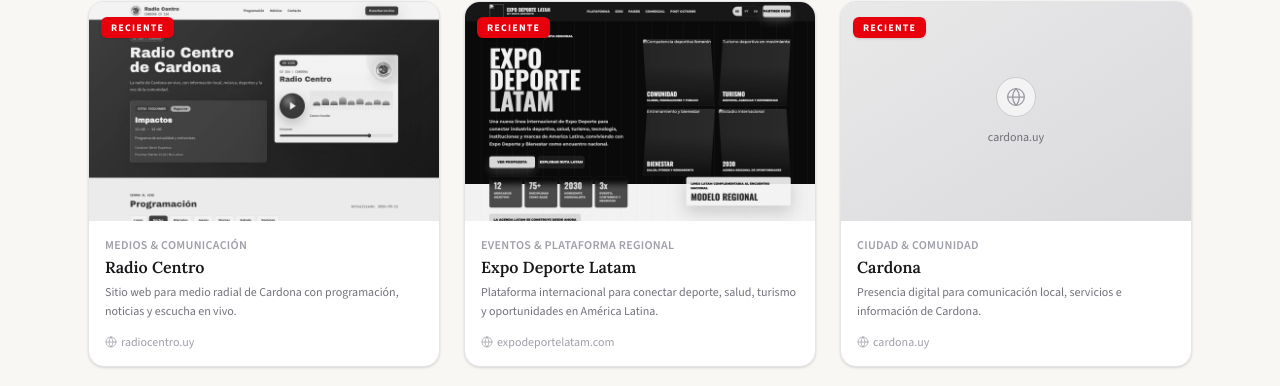
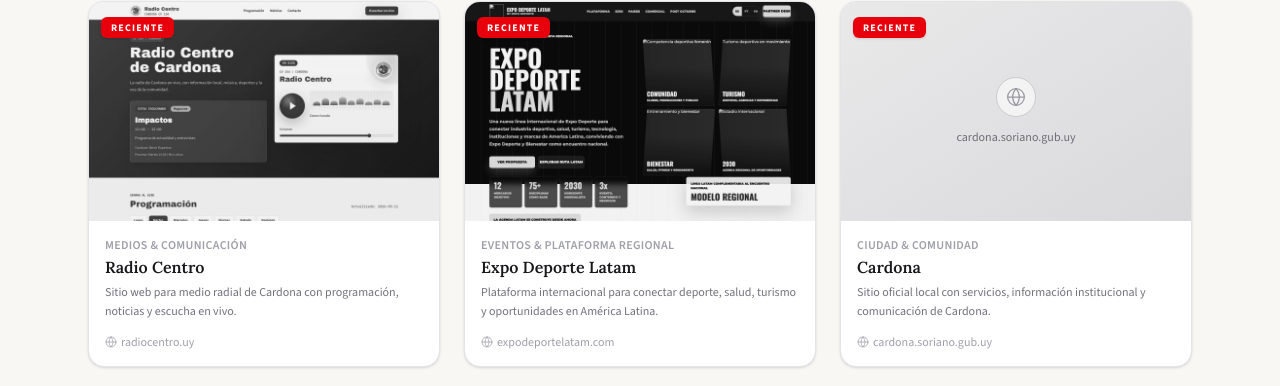
Before and after one commit to nuevositio/sergio-perez-website2, a Next.js app: page /proyectos in a window 1280 px wide. Shown: the part 332-718 px from the top of the page. Built offline with nearby package versions, Linux system fonts and the light colour scheme.

Commit message:
fix: update Cardona project URL

```diff
--- a/src/app/(public)/proyectos/page.tsx
+++ b/src/app/(public)/proyectos/page.tsx
@@ -36,10 +36,10 @@
   },
   {
     name: "Cardona",
-    url: "https://www.cardona.uy",
-    display: "cardona.uy",
+    url: "http://www.cardona.soriano.gub.uy",
+    display: "cardona.soriano.gub.uy",
     category: "Ciudad & comunidad",
-    description: "Presencia digital para comunicación local, servicios e información de Cardona.",
+    description: "Sitio oficial local con servicios, información institucional y comunicación de Cardona.",
     screenshot: "",
     recent: true,
   },
```
